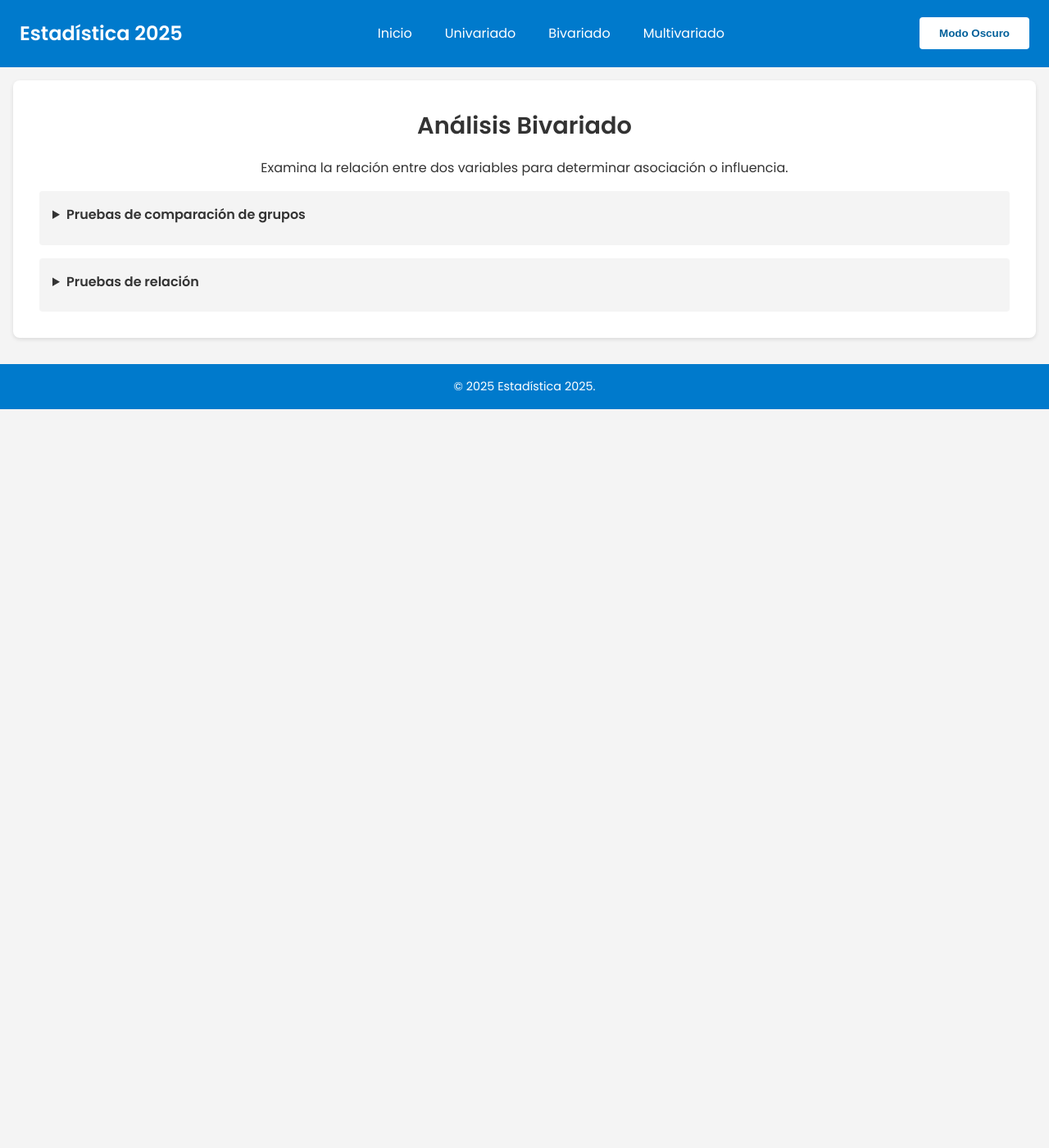
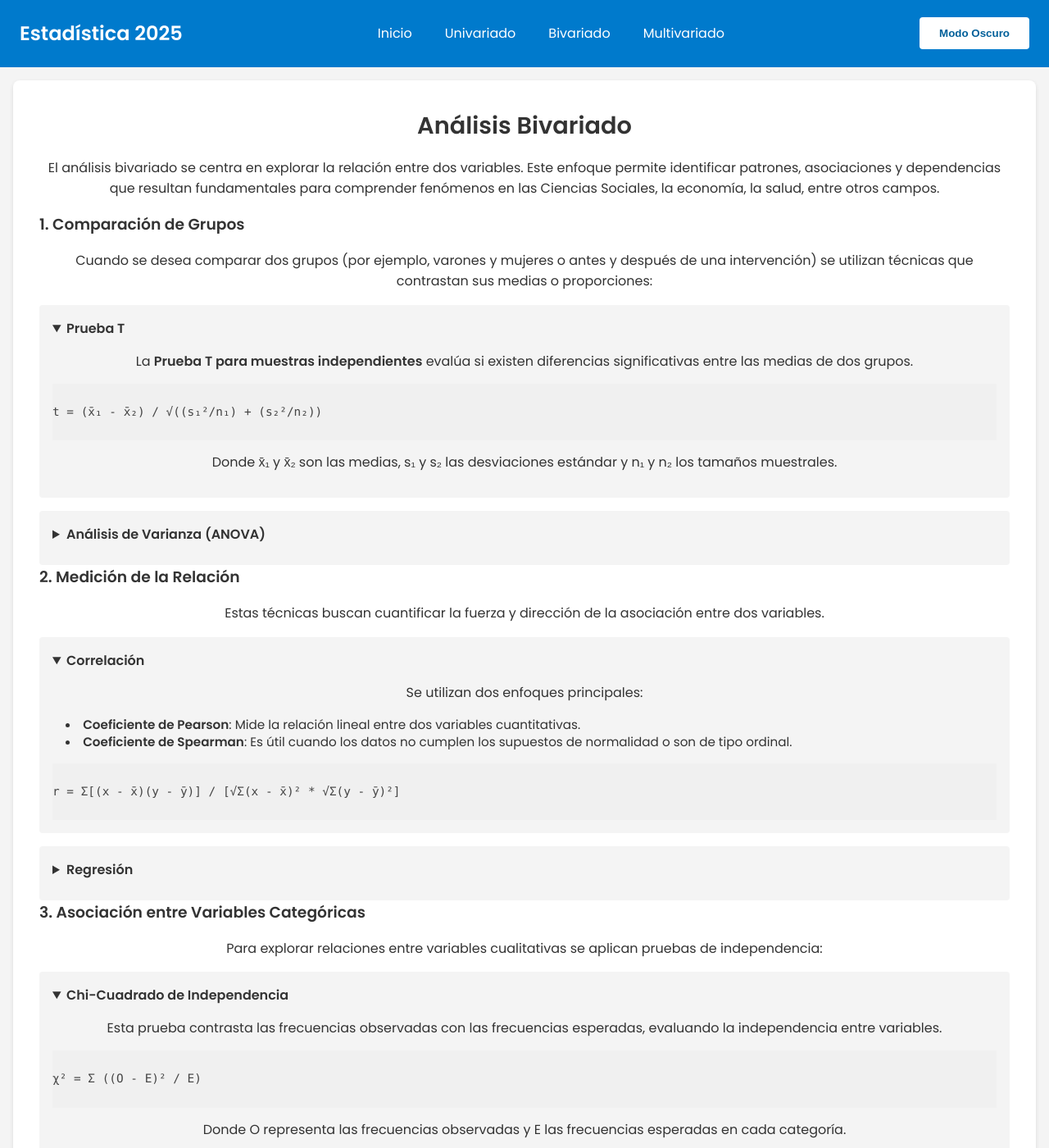
Before and after one commit to Lixatto/AnalisisEstadisticos, a Jekyll site: the page built from bivariados/index.md, in a window 1280 px wide and 1400 px high. Shown: the whole window at 82% size. Built offline with Jekyll 4.4.1, drawn with Linux system fonts in a browser that asks for light colours; some of the changed text lies outside the part shown.

Commit message:
Update index.md

```diff
--- a/bivariados/index.md
+++ b/bivariados/index.md
@@ -6,23 +6,96 @@ permalink: /bivariado/
 
 <section class="contenido">
   <h2>Análisis Bivariado</h2>
-  <p>Examina la relación entre dos variables para determinar asociación o influencia.</p>
+  <p>
+    El análisis bivariado se centra en explorar la relación entre dos variables. Este enfoque permite identificar patrones, asociaciones y dependencias que resultan fundamentales para comprender fenómenos en las Ciencias Sociales, la economía, la salud, entre otros campos.
+  </p>
 
-  <details>
-    <summary><strong>Pruebas de comparación de grupos</strong></summary>
-    <ul>
-      <li>Prueba T</li>
-      <li>ANOVA</li>
-    </ul>
+  <h3>1. Comparación de Grupos</h3>
+  <p>
+    Cuando se desea comparar dos grupos (por ejemplo, varones y mujeres o antes y después de una intervención) se utilizan técnicas que contrastan sus medias o proporciones:
+  </p>
+
+  <details open>
+    <summary><strong>Prueba T</strong></summary>
+    <p>
+      La <strong>Prueba T para muestras independientes</strong> evalúa si existen diferencias significativas entre las medias de dos grupos.
+    </p>
+    <pre><code>
+t = (x̄₁ - x̄₂) / √((s₁²/n₁) + (s₂²/n₂))
+    </code></pre>
+    <p>
+      Donde x̄₁ y x̄₂ son las medias, s₁ y s₂ las desviaciones estándar y n₁ y n₂ los tamaños muestrales.
+    </p>
   </details>
 
   <details>
-    <summary><strong>Pruebas de relación</strong></summary>
+    <summary><strong>Análisis de Varianza (ANOVA)</strong></summary>
+    <p>
+      Cuando se comparan tres o más grupos, el ANOVA permite determinar si existen diferencias significativas entre las medias.
+    </p>
+  </details>
+
+  <h3>2. Medición de la Relación</h3>
+  <p>
+    Estas técnicas buscan cuantificar la fuerza y dirección de la asociación entre dos variables.
+  </p>
+
+  <details open>
+    <summary><strong>Correlación</strong></summary>
+    <p>
+      Se utilizan dos enfoques principales:
+    </p>
     <ul>
-      <li>Correlación (Pearson, Spearman)</li>
-      <li>Regresión lineal simple</li>
-      <li>Regresión logística</li>
-      <li>Chi-cuadrado (para variables categóricas)</li>
+      <li><strong>Coeficiente de Pearson</strong>: Mide la relación lineal entre dos variables cuantitativas.</li>
+      <li><strong>Coeficiente de Spearman</strong>: Es útil cuando los datos no cumplen los supuestos de normalidad o son de tipo ordinal.</li>
     </ul>
+    <pre><code>
+r = Σ[(x - x̄)(y - ȳ)] / [√Σ(x - x̄)² * √Σ(y - ȳ)²]
+    </code></pre>
   </details>
+
+  <details>
+    <summary><strong>Regresión</strong></summary>
+    <p>
+      La <strong>regresión lineal simple</strong> permite modelar la relación entre una variable dependiente y una independiente:
+    </p>
+    <pre><code>
+y = β₀ + β₁x + ε
+    </code></pre>
+    <p>
+      Asimismo, la <strong>regresión logística</strong> se utiliza cuando la variable dependiente es dicotómica (por ejemplo, sí/no).
+    </p>
+  </details>
+
+  <h3>3. Asociación entre Variables Categóricas</h3>
+  <p>
+    Para explorar relaciones entre variables cualitativas se aplican pruebas de independencia:
+  </p>
+
+  <details open>
+    <summary><strong>Chi-Cuadrado de Independencia</strong></summary>
+    <p>
+      Esta prueba contrasta las frecuencias observadas con las frecuencias esperadas, evaluando la independencia entre variables.
+    </p>
+    <pre><code>
+χ² = Σ ((O - E)² / E)
+    </code></pre>
+    <p>
+      Donde O representa las frecuencias observadas y E las frecuencias esperadas en cada categoría.
+    </p>
+  </details>
+
+  <h3>4. Caso Práctico</h3>
+  <p>
+    <strong>Ejemplo:</strong> Supongamos que se desea estudiar la relación entre el nivel educativo (secundaria, universitaria, posgrado) y la satisfacción laboral (medida en una escala de 1 a 10).
+  </p>
+  <ul>
+    <li>Para comparar las medias de satisfacción laboral entre los tres grupos se puede aplicar un ANOVA.</li>
+    <li>Si se quisiera medir la asociación entre una variable ordinal (nivel educativo) y una cuantitativa (satisfacción), se podría analizar la correlación por Spearman.</li>
+  </ul>
+
+  <p>
+    Estas metodologías permiten extraer conclusiones sólidas sobre la relación entre las variables y orientar decisiones basadas en datos.
+  </p>
+
 </section>
```
